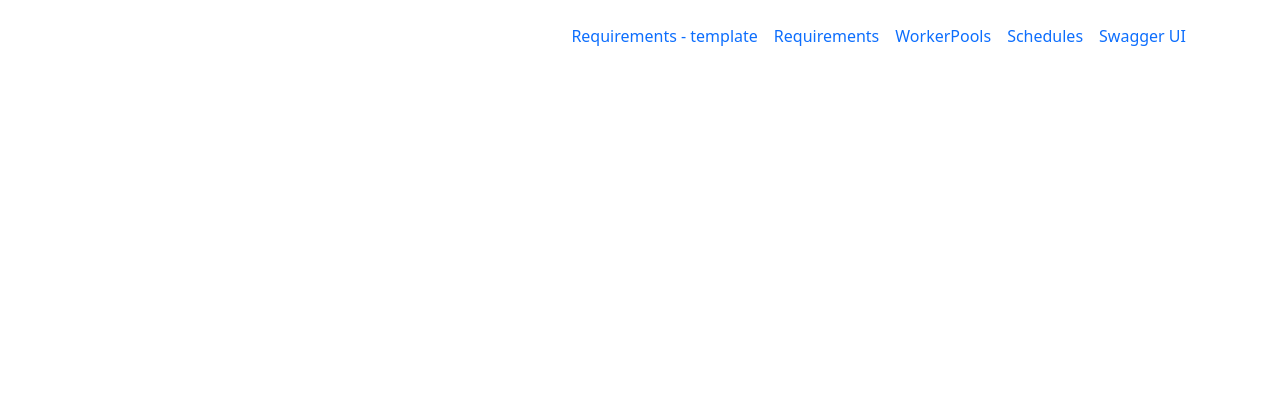
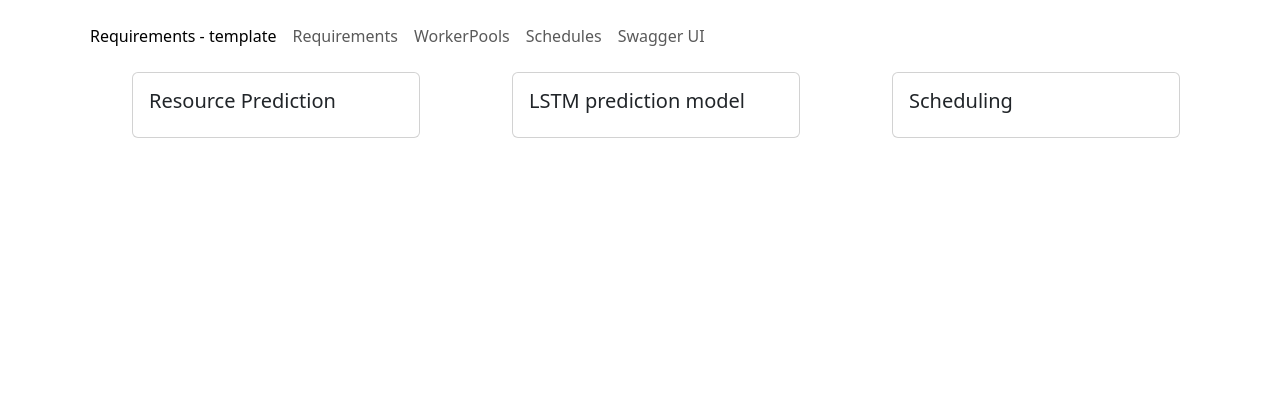
Before and after one commit to DataCloud-project/ADA-PIPE, a Flask app: page / in a window 1280 px wide. Shown: the top 420 px of the page. After the commit the page ends 138 px from the top, so only its background shows below. Run offline with Flask 2, Linux system fonts and the light colour scheme; parts of the project's set-up code (start-up, migrations or seed data) failed here and were passed over; some libraries are stand-ins or nearby versions.

Commit message:
Update index.html

```diff
--- a/ADA-frontend/templates/index.html
+++ b/ADA-frontend/templates/index.html
@@ -3,7 +3,7 @@
   <head>
     <title>ADA-PIPE tool</title>
     <!-- CSS only -->
-    <link rel="stylesheet"  type="text/css" href="https://stackpath.bootstrapcdn.com/bootstrap/5.0.0-alpha1/css/bootstrap.min.css" integrity="sha384-r4NyP46KrjDleawBgD5tp8Y7UzmLA05oM1iAEQ17CSuDqnUK2+k9luXQOfXJCJ4I" crossorigin="anonymous">
+    <link href="https://cdn.jsdelivr.net/npm/bootstrap@5.3.0-alpha1/dist/css/bootstrap.min.css" rel="stylesheet" integrity="sha384-GLhlTQ8iRABdZLl6O3oVMWSktQOp6b7In1Zl3/Jr59b6EGGoI1aFkw7cmDA6j6gD" crossorigin="anonymous">
     <link rel="stylesheet"  type="text/css" href="{{url_for('static', filename='fig/styles.css')}}>
     <!-- JavaScript and dependencies -->
     <script src="https://cdn.jsdelivr.net/npm/popper.js@1.16.0/dist/umd/popper.min.js" integrity="sha384-Q6E9RHvbIyZFJoft+2mJbHaEWldlvI9IOYy5n3zV9zzTtmI3UksdQRVvoxMfooAo" crossorigin="anonymous"></script>
@@ -43,6 +43,9 @@
     <!-- End Navbar -->
     <!-- Hero section -->
 
+    </br>
+    </br>
+    </br>
     <ul>
     <section id="hero">
 
@@ -50,14 +53,14 @@
                         <div class="col">
                                         <button type="button" class="btn btn-dark" ><a href="http://194.182.187.139:5000/swagger/">ADA-PIPE Swagger UI</a></button>
                         </div>
-	      </div>
+                 </div>-->
                   <div class="container">
                   <div class="row cards">
                         <div class="col-md-4 d-flex justify-content-center">
                           <div class="card" style="width: 18rem;">
                                 <div class="card-body">
                                   <h5 class="card-title">Resource Prediction</h5>
-				  <p class="card-text">Some text.</p>
+                                  <!--<p class="card-text">Some text.</p>-->
                                 </div>
                           </div>
                         </div>
@@ -65,8 +68,8 @@
         <div class="col-md-4 d-flex justify-content-center">
           <div class="card" style="width: 18rem;">
             <div class="card-body">
-              <h5 class="card-title">Machine Learning</h5>
-              <p class="card-text">Some text.</p>
+              <h5 class="card-title">LSTM prediction model</h5>
+              <!--<p class="card-text">Some text.</p>-->
             </div>
           </div>
         </div>
@@ -75,12 +78,12 @@
           <div class="card" style="width: 18rem;">
             <div class="card-body">
               <h5 class="card-title">Scheduling</h5>
-              <p class="card-text">Some text.</p>
+              <!--<p class="card-text">Some text.</p>-->
             </div>
           </div>
         </div>
       </div>
-	</div>-->
+        </div>
   </section>
   </ul>
   </body>
```
Lines whose indentation alone changed are shown as unchanged.
